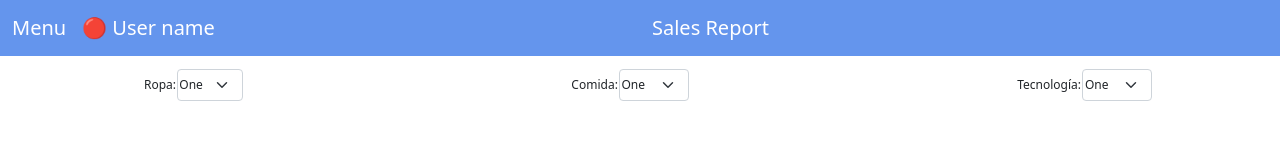
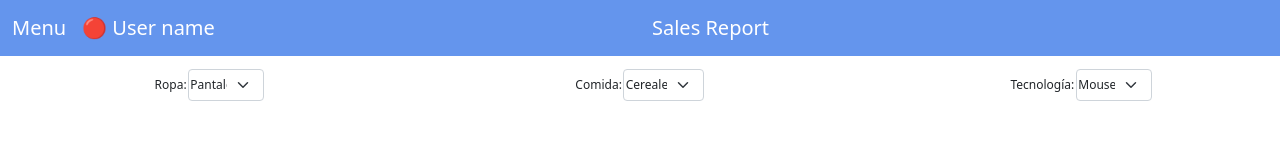
Before and after one commit to nravesz/agile-solutions-front, a React (Create React App) app: page / in a window 1280 px wide. Shown: the top 160 px of the page. Built offline with nearby package versions, Linux system fonts and the light colour scheme; the HTML template or start-up script is replaced by a standard one.

Commit message:
Options: now its render the different options for each category

```diff
--- a/src/components/GraphOptions.jsx
+++ b/src/components/GraphOptions.jsx
@@ -17,9 +17,18 @@ const GraphOptions = () => {
             direction="horizontal"
             className="graph-options-container"
         >
-            <Option title={categoria[0]}/>
-            <Option title={categoria[1]}/>
-            <Option title={categoria[2]}/>
+            <Option
+                title={categoria[0]}
+                products={productos[categoria[0]]}
+            />
+             <Option
+                title={categoria[1]}
+                products={productos[categoria[1]]}
+            />
+            <Option
+                title={categoria[2]}
+                products={productos[categoria[2]]}
+            />
         </Stack>
 
     );
--- a/src/components/Option.jsx
+++ b/src/components/Option.jsx
@@ -2,8 +2,23 @@ import React, { useState } from "react";
 import { Container, Form, Stack } from "react-bootstrap";
 import "./Option.css"
 
-const Option = ({title}) => {
-    const [selected, setSelected] = useState(1);
+const Option = ({title, products}) => {
+    const [selected, setSelected] = useState(products[0]);
+
+    function renderOptions() {
+        const optionsToRender = [];
+        for (let i = 0; i < products.length; i++) {
+            optionsToRender.push(
+                <option
+                    key={i}
+                    value={products[i]}
+                >
+                    {products[i]}
+                </option>
+            )
+        }
+        return optionsToRender;
+    }
 
     return (
         <Stack direction="horizontal" className="containter">
@@ -14,9 +29,7 @@ const Option = ({title}) => {
                 className="form"
                 onChange={(e) => setSelected(e.target.value)}
             >
-                <option value="1">One</option>
-                <option value="2">Two</option>
-                <option value="3">Three</option>
+                {renderOptions()}
             </Form.Select>
         </Stack>
     )
```
